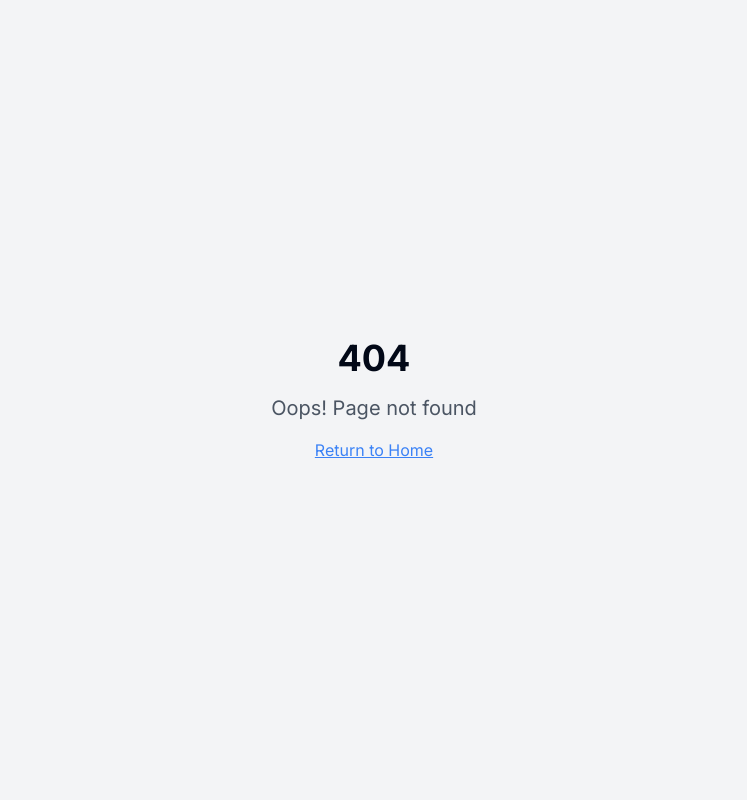
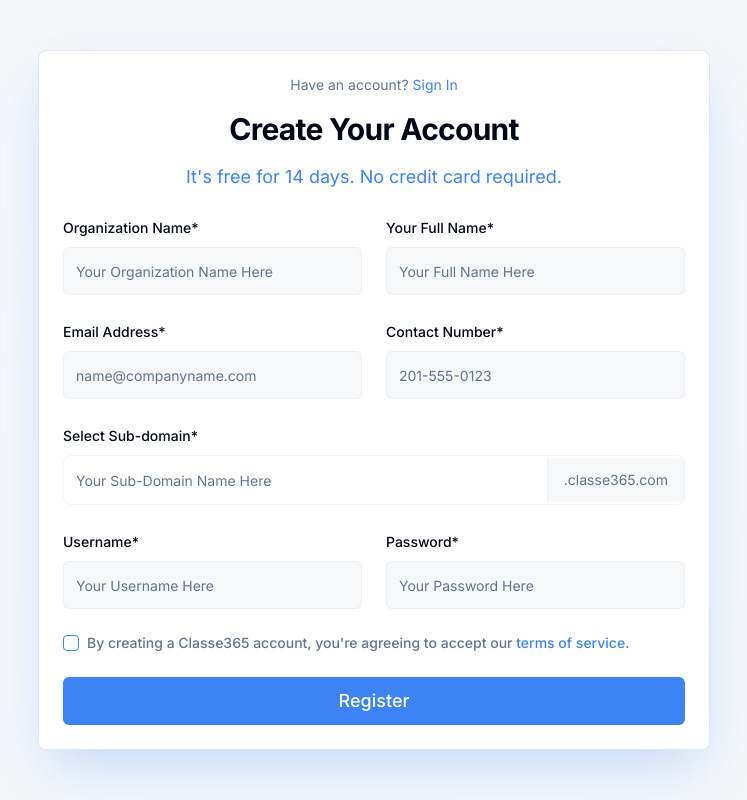
Before and after one commit to suhelp0009/smartclass-ai-launch, a React (Vite) app: page /school-registration in a window 1280 px wide. Before the commit this address had no page. Shown: the whole page, without its empty margins (266-1013 px from the left). Built offline with nearby package versions, Linux system fonts and the light colour scheme.

Commit message:
Implement school registration and login flow
Connect the school registration form to the database and redirect to the "start free trial" page upon successful registration. Ensure registered schools appear in the login selection.

```diff
--- a/src/App.tsx
+++ b/src/App.tsx
@@ -10,6 +10,7 @@ import Register from "./pages/Register";
 import Profile from "./pages/Profile";
 import NotFound from "./pages/NotFound";
 import SchoolSearch from "./pages/SchoolSearch";
+import SchoolRegistration from "./pages/SchoolRegistration";
 
 const queryClient = new QueryClient();
 
@@ -26,6 +27,7 @@ const App = () => (
             <Route path="/register" element={<Register />} />
             <Route path="/profile" element={<Profile />} />
             <Route path="/school-search" element={<SchoolSearch />} />
+            <Route path="/school-registration" element={<SchoolRegistration />} />
             {/* ADD ALL CUSTOM ROUTES ABOVE THE CATCH-ALL "*" ROUTE */}
             <Route path="*" element={<NotFound />} />
           </Routes>
--- /dev/null
+++ b/src/pages/SchoolRegistration.tsx
@@ -0,0 +1,260 @@
+import { useState } from 'react';
+import { useNavigate } from 'react-router-dom';
+import { Button } from '@/components/ui/button';
+import { Input } from '@/components/ui/input';
+import { Label } from '@/components/ui/label';
+import { Card, CardContent, CardHeader, CardTitle } from '@/components/ui/card';
+import { Checkbox } from '@/components/ui/checkbox';
+import { supabase } from '@/integrations/supabase/client';
+import { useToast } from '@/hooks/use-toast';
+
+const SchoolRegistration = () => {
+  const [isLoading, setIsLoading] = useState(false);
+  const [formData, setFormData] = useState({
+    organizationName: '',
+    fullName: '',
+    email: '',
+    contactNumber: '',
+    subdomain: '',
+    username: '',
+    password: '',
+    acceptTerms: false
+  });
+
+  const navigate = useNavigate();
+  const { toast } = useToast();
+
+  const handleInputChange = (field: string, value: string | boolean) => {
+    setFormData(prev => ({
+      ...prev,
+      [field]: value
+    }));
+
+    // Auto-format subdomain
+    if (field === 'subdomain') {
+      setFormData(prev => ({
+        ...prev,
+        subdomain: (value as string).toLowerCase().replace(/[^a-z0-9]/g, '')
+      }));
+    }
+  };
+
+  const handleRegister = async (e: React.FormEvent) => {
+    e.preventDefault();
+    setIsLoading(true);
+
+    try {
+      if (!formData.acceptTerms) {
+        throw new Error('Please accept the terms of service');
+      }
+
+      // Sign up the user first
+      const { data: authData, error: authError } = await supabase.auth.signUp({
+        email: formData.email,
+        password: formData.password,
+        options: {
+          data: {
+            display_name: formData.fullName,
+            organization_name: formData.organizationName,
+            contact_number: formData.contactNumber,
+            sub_domain: formData.subdomain,
+            username: formData.username,
+            role: 'admin'
+          }
+        }
+      });
+
+      if (authError) throw authError;
+
+      if (authData.user) {
+        // Create the school entry
+        const { error: schoolError } = await supabase
+          .from('schools')
+          .insert({
+            name: formData.organizationName,
+            subdomain: formData.subdomain,
+            admin_email: formData.email,
+            contact_number: formData.contactNumber
+          });
+
+        if (schoolError) throw schoolError;
+
+        toast({
+          title: "Success!",
+          description: "Account created successfully. Please check your email to verify your account.",
+        });
+
+        // Redirect to school search page
+        navigate('/school-search');
+      }
+
+    } catch (error: any) {
+      console.error('Error registering:', error);
+      toast({
+        title: "Error",
+        description: error.message || "Failed to create account. Please try again.",
+        variant: "destructive",
+      });
+    } finally {
+      setIsLoading(false);
+    }
+  };
+
+  return (
+    <div className="min-h-screen bg-gradient-to-br from-background to-muted/20 flex items-center justify-center p-4">
+      <Card className="w-full max-w-2xl shadow-large bg-card/95 backdrop-blur-sm">
+        <CardHeader className="text-center space-y-4">
+          <div className="text-sm text-muted-foreground">
+            Have an account? <button onClick={() => navigate('/school-search')} className="text-primary hover:underline">Sign In</button>
+          </div>
+          <CardTitle className="text-3xl font-bold">Create Your Account</CardTitle>
+          <p className="text-primary text-lg">
+            It's free for 14 days. No credit card required.
+          </p>
+        </CardHeader>
+
+        <CardContent>
+          <form onSubmit={handleRegister} className="space-y-6">
+            <div className="grid grid-cols-1 md:grid-cols-2 gap-6">
+              <div className="space-y-2">
+                <Label htmlFor="organization" className="text-sm font-medium">
+                  Organization Name*
+                </Label>
+                <Input
+                  id="organization"
+                  type="text"
+                  placeholder="Your Organization Name Here"
+                  value={formData.organizationName}
+                  onChange={(e) => handleInputChange('organizationName', e.target.value)}
+                  required
+                  className="h-12 bg-muted/50 border-border/50 focus:border-primary transition-smooth"
+                />
+              </div>
+
+              <div className="space-y-2">
+                <Label htmlFor="fullName" className="text-sm font-medium">
+                  Your Full Name*
+                </Label>
+                <Input
+                  id="fullName"
+                  type="text"
+                  placeholder="Your Full Name Here"
+                  value={formData.fullName}
+                  onChange={(e) => handleInputChange('fullName', e.target.value)}
+                  required
+                  className="h-12 bg-muted/50 border-border/50 focus:border-primary transition-smooth"
+                />
+              </div>
+            </div>
+
+            <div className="grid grid-cols-1 md:grid-cols-2 gap-6">
+              <div className="space-y-2">
+                <Label htmlFor="email" className="text-sm font-medium">
+                  Email Address*
+                </Label>
+                <Input
+                  id="email"
+                  type="email"
+                  placeholder="name@companyname.com"
+                  value={formData.email}
+                  onChange={(e) => handleInputChange('email', e.target.value)}
+                  required
+                  className="h-12 bg-muted/50 border-border/50 focus:border-primary transition-smooth"
+                />
+              </div>
+
+              <div className="space-y-2">
+                <Label htmlFor="contact" className="text-sm font-medium">
+                  Contact Number*
+                </Label>
+                <Input
+                  id="contact"
+                  type="tel"
+                  placeholder="201-555-0123"
+                  value={formData.contactNumber}
+                  onChange={(e) => handleInputChange('contactNumber', e.target.value)}
+                  required
+                  className="h-12 bg-muted/50 border-border/50 focus:border-primary transition-smooth"
+                />
+              </div>
+            </div>
+
+            <div className="space-y-2">
+              <Label htmlFor="subdomain" className="text-sm font-medium">
+                Select Sub-domain*
+              </Label>
+              <div className="flex items-center border border-border/50 rounded-lg overflow-hidden focus-within:border-primary transition-smooth">
+                <Input
+                  id="subdomain"
+                  type="text"
+                  placeholder="Your Sub-Domain Name Here"
+                  value={formData.subdomain}
+                  onChange={(e) => handleInputChange('subdomain', e.target.value)}
+                  required
+                  className="border-0 rounded-none h-12 bg-transparent focus:ring-0"
+                />
+                <div className="px-4 py-3 bg-muted/50 text-sm text-muted-foreground border-l border-border/50">
+                  .classe365.com
+                </div>
+              </div>
+            </div>
+
+            <div className="grid grid-cols-1 md:grid-cols-2 gap-6">
+              <div className="space-y-2">
+                <Label htmlFor="username" className="text-sm font-medium">
+                  Username*
+                </Label>
+                <Input
+                  id="username"
+                  type="text"
+                  placeholder="Your Username Here"
+                  value={formData.username}
+                  onChange={(e) => handleInputChange('username', e.target.value)}
+                  required
+                  className="h-12 bg-muted/50 border-border/50 focus:border-primary transition-smooth"
+                />
+              </div>
+
+              <div className="space-y-2">
+                <Label htmlFor="password" className="text-sm font-medium">
+                  Password*
+                </Label>
+                <Input
+                  id="password"
+                  type="password"
+                  placeholder="Your Password Here"
+                  value={formData.password}
+                  onChange={(e) => handleInputChange('password', e.target.value)}
+                  required
+                  className="h-12 bg-muted/50 border-border/50 focus:border-primary transition-smooth"
+                />
+              </div>
+            </div>
+
+            <div className="flex items-center space-x-2">
+              <Checkbox
+                id="terms"
+                checked={formData.acceptTerms}
+                onCheckedChange={(checked) => handleInputChange('acceptTerms', checked)}
+              />
+              <Label htmlFor="terms" className="text-sm text-muted-foreground">
+                By creating a Classe365 account, you're agreeing to accept our{' '}
+                <a href="#" className="text-primary hover:underline">terms of service</a>.
+              </Label>
+            </div>
+
+            <Button
+              type="submit"
+              disabled={isLoading}
+              className="w-full h-12 bg-primary hover:bg-primary/90 text-primary-foreground font-medium text-lg transition-smooth"
+            >
+              {isLoading ? "Registering..." : "Register"}
+            </Button>
+          </form>
+        </CardContent>
+      </Card>
+    </div>
+  );
+};
+
+export default SchoolRegistration;
--- a/src/pages/SchoolSearch.tsx
+++ b/src/pages/SchoolSearch.tsx
@@ -261,7 +261,7 @@ const SchoolSearch = () => {
                   </p>
                   <Button
                     variant="outline"
-                    onClick={() => setShowRegisterForm(true)}
+                    onClick={() => navigate('/school-registration')}
                     className="w-full h-11 border-2 border-primary/20 hover:border-primary hover:bg-primary/5 transition-smooth"
                   >
                     <Plus className="mr-2 h-4 w-4" />
```
